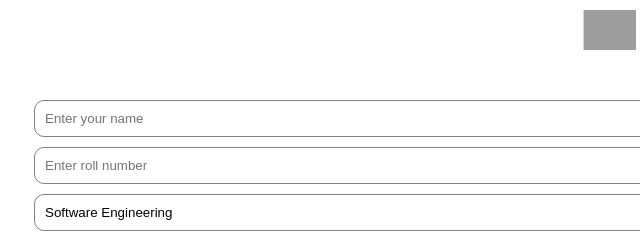
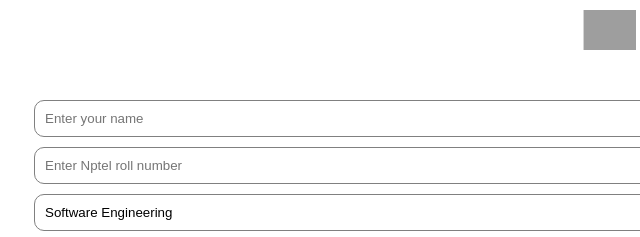
Before and after one commit to Vinaykpro/FreeNptelCertification, a plain HTML site: page index.html in a window 1280 px wide. Shown: the top 237 px of the page, 30-670 px from the left. Drawn offline with nearby package versions, Linux system fonts and the light colour scheme; grey boxes are pictures that could not be loaded.

Commit message:
Update index.html

```diff
--- a/index.html
+++ b/index.html
@@ -288,7 +288,7 @@
     <div id="details">
       <img id="nptelimg" src="https://nptel.ac.in/assets/shared/logo-m.jpg"></img>
       <input id="sname" type="text" name="stname" placeholder="Enter your name" value="">
-      <input id="sroll" type="text" name="stname" placeholder="Enter roll number" value="">
+      <input id="sroll" type="text" name="stname" placeholder="Enter Nptel roll number" value="">
       <input id="subname" type="text" name="stsubname" placeholder="Enter subject name" value="Software Engineering">
       <input id="asmt" type="text" name="asmt" placeholder="Assignment score" value="25">
       <h3 id="ass25" class="urw">/25</h3>
```
